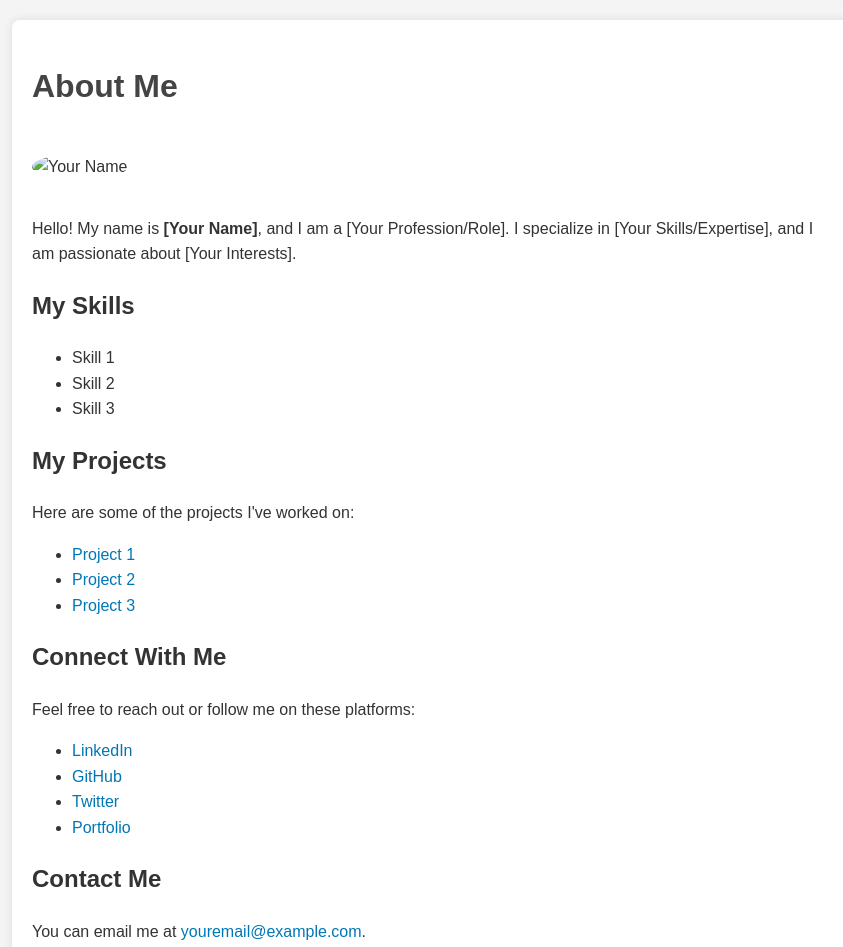
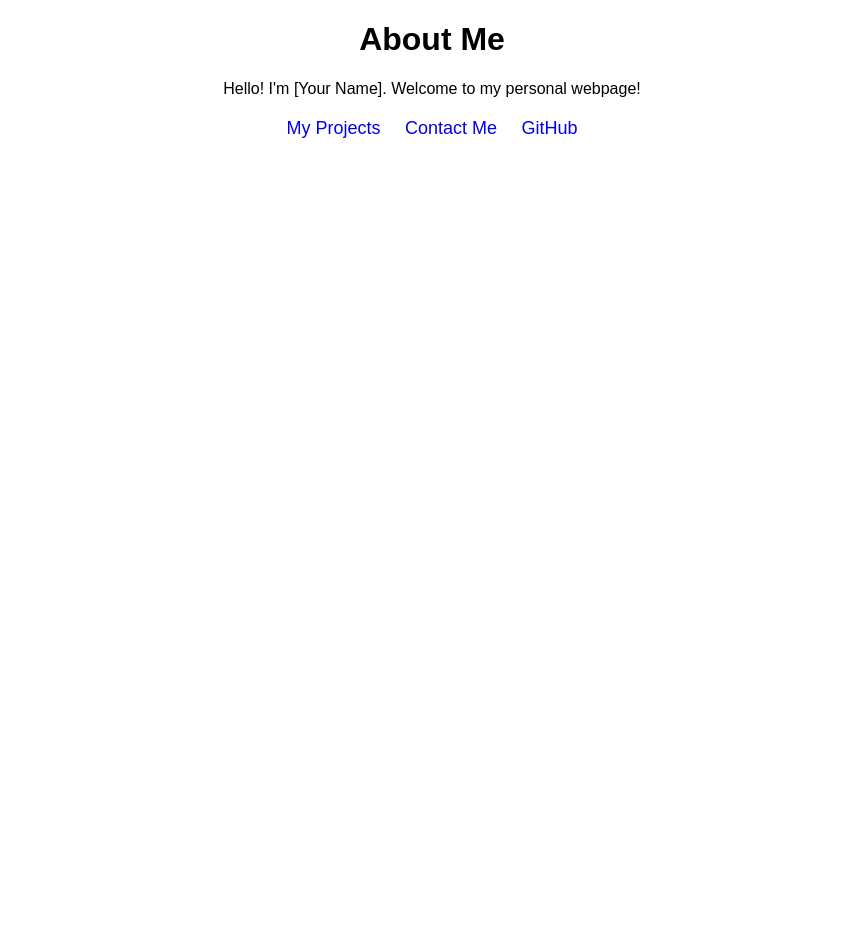
Before and after one commit to rakshithadas791/git-repository, a plain HTML site: page index.html in a window 1280 px wide. Shown: the whole page, without its empty margins (208-1051 px from the left). After the commit the page ends 800 px from the top, so only its background shows below. Drawn offline with Linux system fonts and the light colour scheme.

Commit message:
added all the files

```diff
--- a/index.html
+++ b/index.html
@@ -5,71 +5,21 @@
     <meta name="viewport" content="width=device-width, initial-scale=1.0">
     <title>About Me</title>
     <style>
-        body {
-            font-family: Arial, sans-serif;
-            background-color: #f4f4f4;
-            color: #333;
-            line-height: 1.6;
-            margin: 0;
-            padding: 20px;
-        }
-        h1 {
-            color: #444;
-        }
-        a {
-            color: #0077b5;
-            text-decoration: none;
-        }
-        a:hover {
-            text-decoration: underline;
-        }
-        .container {
-            max-width: 800px;
-            margin: 0 auto;
-            background: #fff;
-            padding: 20px;
-            border-radius: 8px;
-            box-shadow: 0 0 10px rgba(0, 0, 0, 0.1);
-        }
-        .profile-img {
-            max-width: 150px;
-            border-radius: 50%;
-            margin: 20px 0;
-        }
+        body { font-family: Arial, sans-serif; text-align: center; }
+        nav { margin: 20px; }
+        a { text-decoration: none; margin: 10px; font-size: 18px; }
     </style>
 </head>
 <body>
-    <div class="container">
-        <h1>About Me</h1>
-        <img src="your-profile-image.jpg" alt="Your Name" class="profile-img">
-        <p>Hello! My name is <strong>[Your Name]</strong>, and I am a [Your Profession/Role]. I specialize in [Your Skills/Expertise], and I am passionate about [Your Interests].</p>
 
-        <h2>My Skills</h2>
-        <ul>
-            <li>Skill 1</li>
-            <li>Skill 2</li>
-            <li>Skill 3</li>
-        </ul>
+    <h1>About Me</h1>
+    <p>Hello! I'm [Your Name]. Welcome to my personal webpage!</p>
 
-        <h2>My Projects</h2>
-        <p>Here are some of the projects I've worked on:</p>
-        <ul>
-            <li><a href="[Link to Project 1]">Project 1</a></li>
-            <li><a href="[Link to Project 2]">Project 2</a></li>
-            <li><a href="[Link to Project 3]">Project 3</a></li>
-        </ul>
+    <nav>
+        <a href="projects.html">My Projects</a>
+        <a href="contact.html">Contact Me</a>
+        <a href="https://github.com/yourprofile" target="_blank">GitHub</a>
+    </nav>
 
-        <h2>Connect With Me</h2>
-        <p>Feel free to reach out or follow me on these platforms:</p>
-        <ul>
-            <li><a href="[Your LinkedIn URL]">LinkedIn</a></li>
-            <li><a href="[Your GitHub URL]">GitHub</a></li>
-            <li><a href="[Your Twitter URL]">Twitter</a></li>
-            <li><a href="[Your Portfolio URL]">Portfolio</a></li>
-        </ul>
-
-        <h2>Contact Me</h2>
-        <p>You can email me at <a href="mailto:youremail@example.com">youremail@example.com</a>.</p>
-    </div>
 </body>
 </html>
--- /dev/null
+++ b/style.css
@@ -0,0 +1,57 @@
+/* General Styling */
+body {
+    font-family: Arial, sans-serif;
+    text-align: center;
+    background-color: #f4f4f4;
+    color: #333;
+    margin: 0;
+    padding: 0;
+}
+
+/* Header Styling */
+h1 {
+    color: #007bff;
+    margin-top: 50px;
+}
+
+/* Paragraph Styling */
+p {
+    font-size: 18px;
+    margin: 10px auto;
+    max-width: 600px;
+    line-height: 1.6;
+}
+
+/* Navigation Styling */
+nav {
+    margin-top: 20px;
+}
+
+nav a {
+    text-decoration: none;
+    margin: 15px;
+    font-size: 18px;
+    color: #007bff;
+    font-weight: bold;
+    padding: 10px 15px;
+    border-radius: 5px;
+    transition: 0.3s;
+}
+
+nav a:hover {
+    background-color: #007bff;
+    color: #fff;
+}
+
+/* Responsive Design */
+@media (max-width: 600px) {
+    nav {
+        display: flex;
+        flex-direction: column;
+    }
+
+    nav a {
+        margin: 10px auto;
+        display: block;
+    }
+}
```
